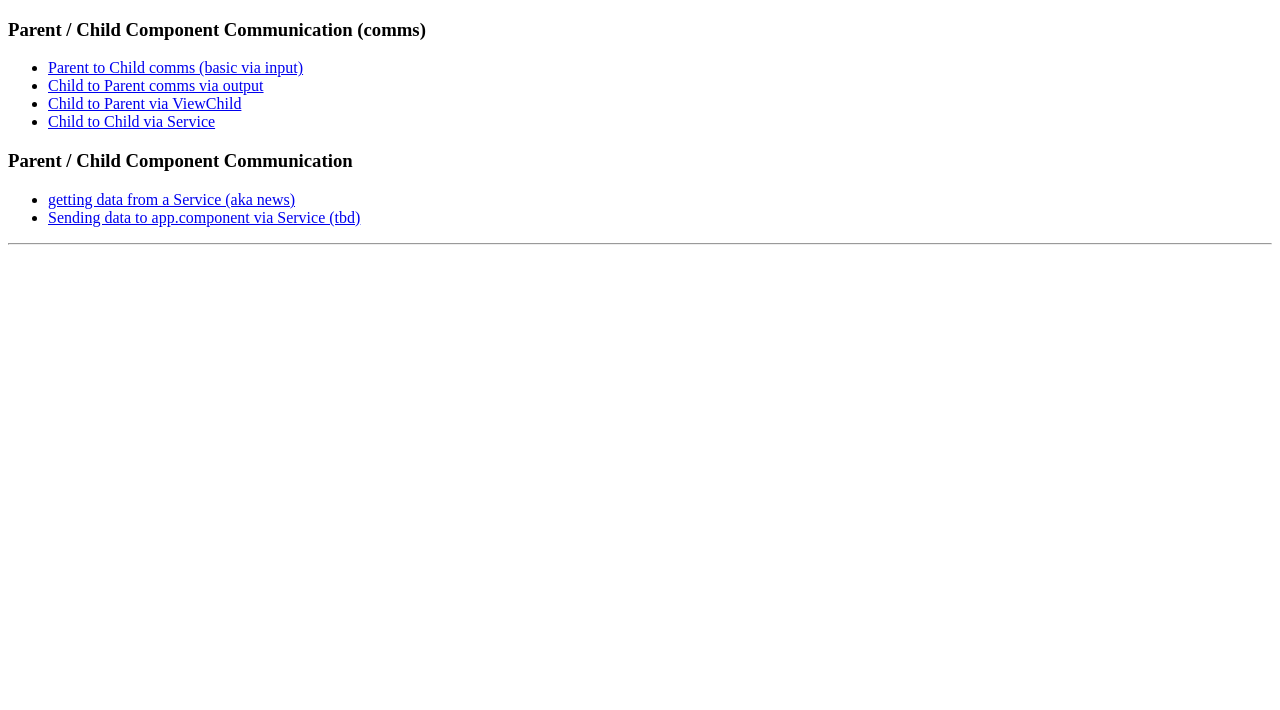
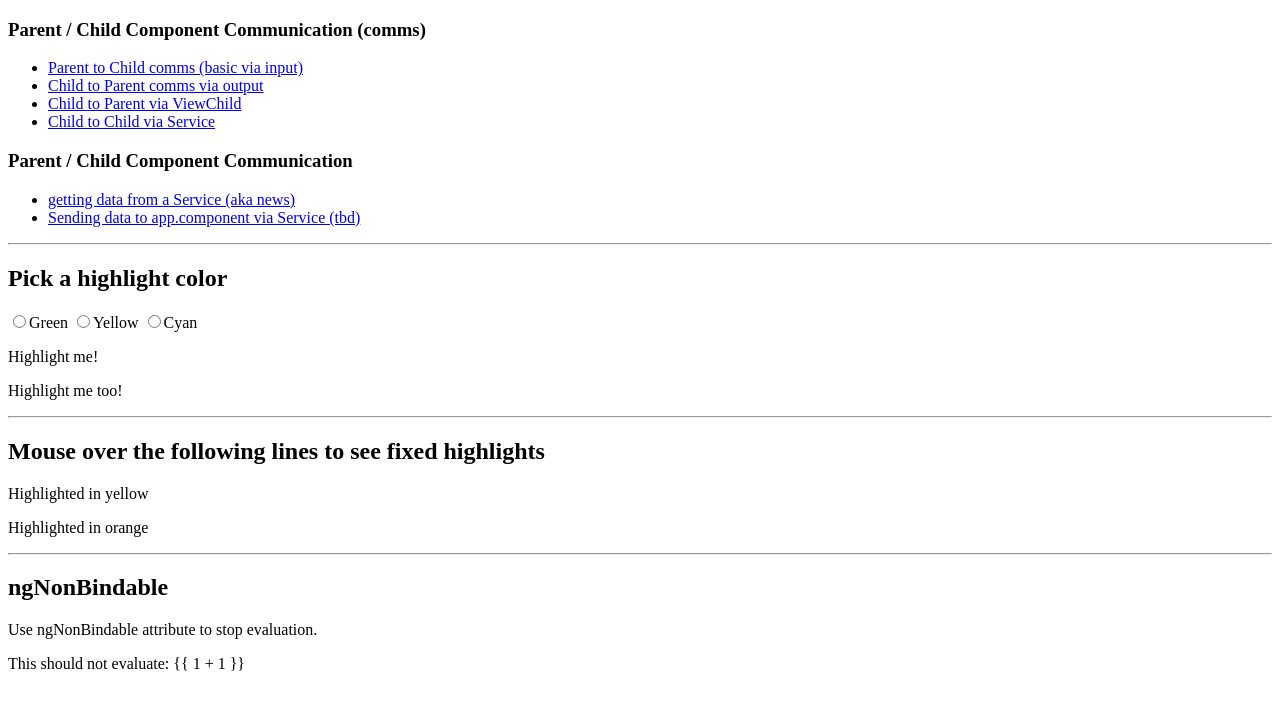
Before and after one commit to subliminalvisions/angular-basic-concepts, an Angular app: page /directive-example in a window 1280 px wide. Before the commit this address led to /. Shown: the top 710 px of the page. Built offline with nearby package versions, Linux system fonts and the light colour scheme.

Commit message:
add custom directive to highlight/ change DOM elements

```diff
--- a/src/app/app-routing.module.ts
+++ b/src/app/app-routing.module.ts
@@ -5,7 +5,7 @@ import {ParentComponent} from './component-communication/parentToChild/parent/pa
 import {ViewChildParentComponent} from './component-communication/parentToChild/view-child-parent/view-child-parent.component';
 import {Parent2Component} from './component-communication/childToParent/parent2/parent2.component';
 import { Parentv5Component } from './childToChildviaService/parentv5/parentv5.component';
-
+import { DirectiveExampleComponent } from './custom-directives/directive-example/directive-example.component';
 
 const routes: Routes = [
   {path:'news', component: NewsComponent},
@@ -13,6 +13,7 @@ const routes: Routes = [
   {path: 'parent-viewchild', component: ViewChildParentComponent},
   {path: 'child-up', component: Parent2Component},
   {path: 'child-to-child', component: Parentv5Component},
+  {path: 'directive-example', component: DirectiveExampleComponent},
   // {path: 'data-to-service', component: dataToServiceParentComponent},
 ];
 @NgModule({
--- a/src/app/app.module.ts
+++ b/src/app/app.module.ts
@@ -20,6 +20,8 @@ import { RouterModule } from '@angular/router';
 import { Childv3Component } from './childToChildviaService/childv3/childv3.component';
 import { Childv4Component } from './childToChildviaService/childv4/childv4.component';
 import { Parentv5Component } from './childToChildviaService/parentv5/parentv5.component';
+import { HighlightDirective } from './custom-directives/highlight.directive';
+import { DirectiveExampleComponent } from './custom-directives/directive-example/directive-example.component';
 
 @NgModule({
   declarations: [
@@ -34,7 +36,9 @@ import { Parentv5Component } from './childToChildviaService/parentv5/parentv5.co
     NewsComponent,
     Childv3Component,
     Childv4Component,
-    Parentv5Component
+    Parentv5Component,
+    HighlightDirective,
+    DirectiveExampleComponent
   ],
   imports: [
     BrowserModule,
--- /dev/null
+++ b/src/app/custom-directives/directive-example/directive-example.component.html
@@ -0,0 +1,24 @@
+
+<h2>Pick a highlight color</h2>
+<div>
+  <input type="radio" name="colors" (click)="color='lightgreen'">Green
+  <input type="radio" name="colors" (click)="color='yellow'">Yellow
+  <input type="radio" name="colors" (click)="color='cyan'">Cyan
+</div>
+<p [appHighlight]="color">Highlight me!</p>
+
+<p [appHighlight]="color" defaultColor="violet">
+  Highlight me too!
+</p>
+
+<hr />
+<h2>Mouse over the following lines to see fixed highlights</h2>
+
+<p [appHighlight]="'yellow'">Highlighted in yellow</p>
+<p appHighlight="orange">Highlighted in orange</p>
+
+<hr />
+
+<h2>ngNonBindable</h2>
+<p>Use ngNonBindable attribute to stop evaluation.</p>
+<p ngNonBindable>This should not evaluate: {{ 1 + 1 }}</p>
--- /dev/null
+++ b/src/app/custom-directives/directive-example/directive-example.component.ts
@@ -0,0 +1,16 @@
+import { Component, OnInit } from '@angular/core';
+
+@Component({
+  selector: 'app-directive-example',
+  templateUrl: './directive-example.component.html',
+  styleUrls: ['./directive-example.component.less']
+})
+export class DirectiveExampleComponent implements OnInit {
+  color: string;
+
+  constructor() { }
+
+  ngOnInit(): void {
+  }
+
+}
--- /dev/null
+++ b/src/app/custom-directives/highlight.directive.ts
@@ -0,0 +1,25 @@
+import { Directive, ElementRef, Input, HostListener } from '@angular/core';
+
+@Directive({
+  selector: '[appHighlight]'
+})
+export class HighlightDirective {
+ constructor(private el: ElementRef) { }
+
+ @Input() defaultColor: string;
+
+ @Input('appHighlight') highlightColor: string;
+
+ @HostListener('mouseenter') onMouseEnter() {
+   this.highlight(this.highlightColor || this.defaultColor || 'red');
+ }
+
+ @HostListener('mouseleave') onMouseLeave() {
+   this.highlight(null);
+ }
+
+ private highlight(color: string) {
+   this.el.nativeElement.style.backgroundColor = color;
+ }
+
+}
```
Also changed, not shown: src/app/custom-directives/directive-example/directive-example.component.less (added), 2 other files (tests, documents, lock files or other folders).
